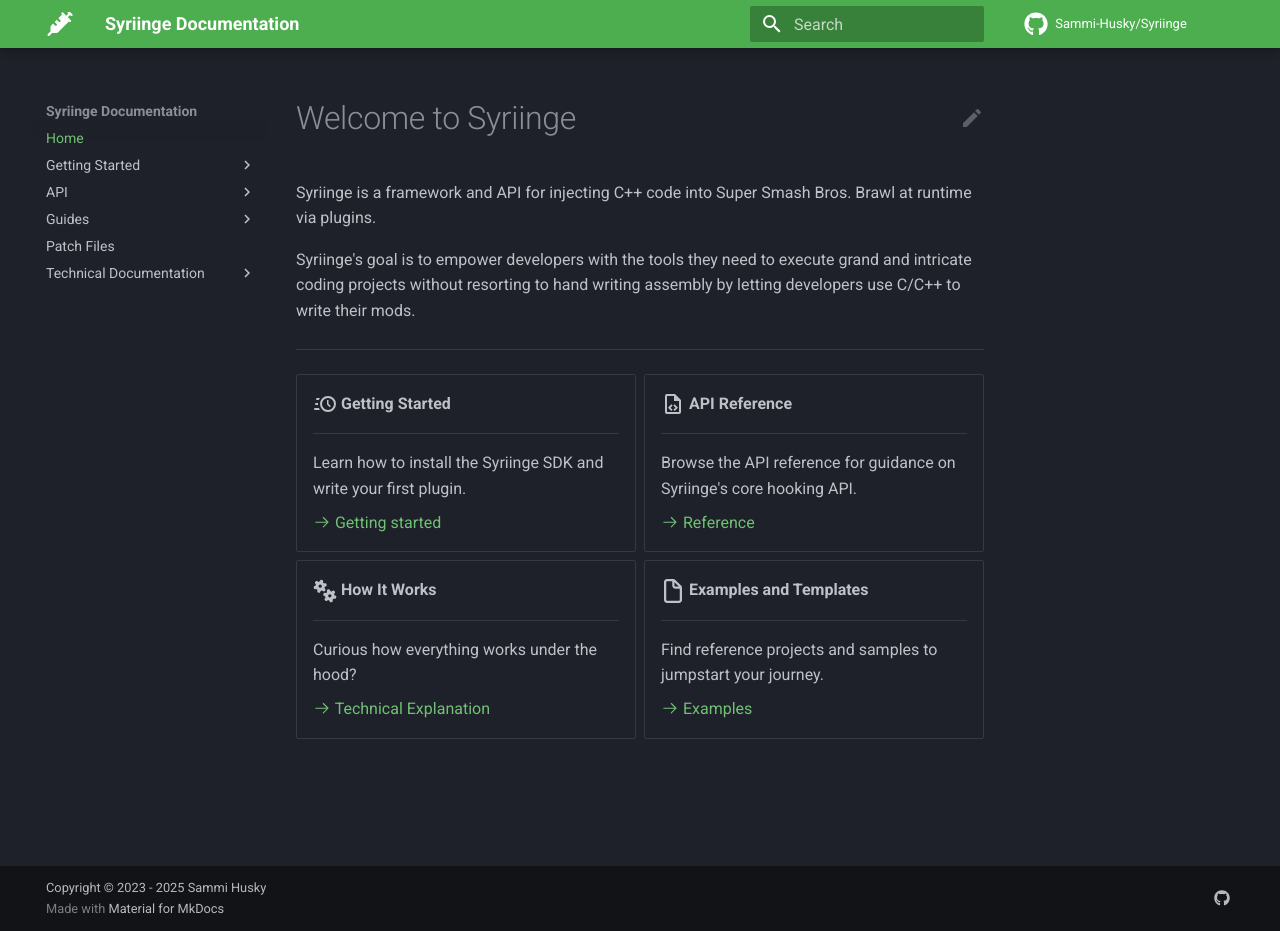
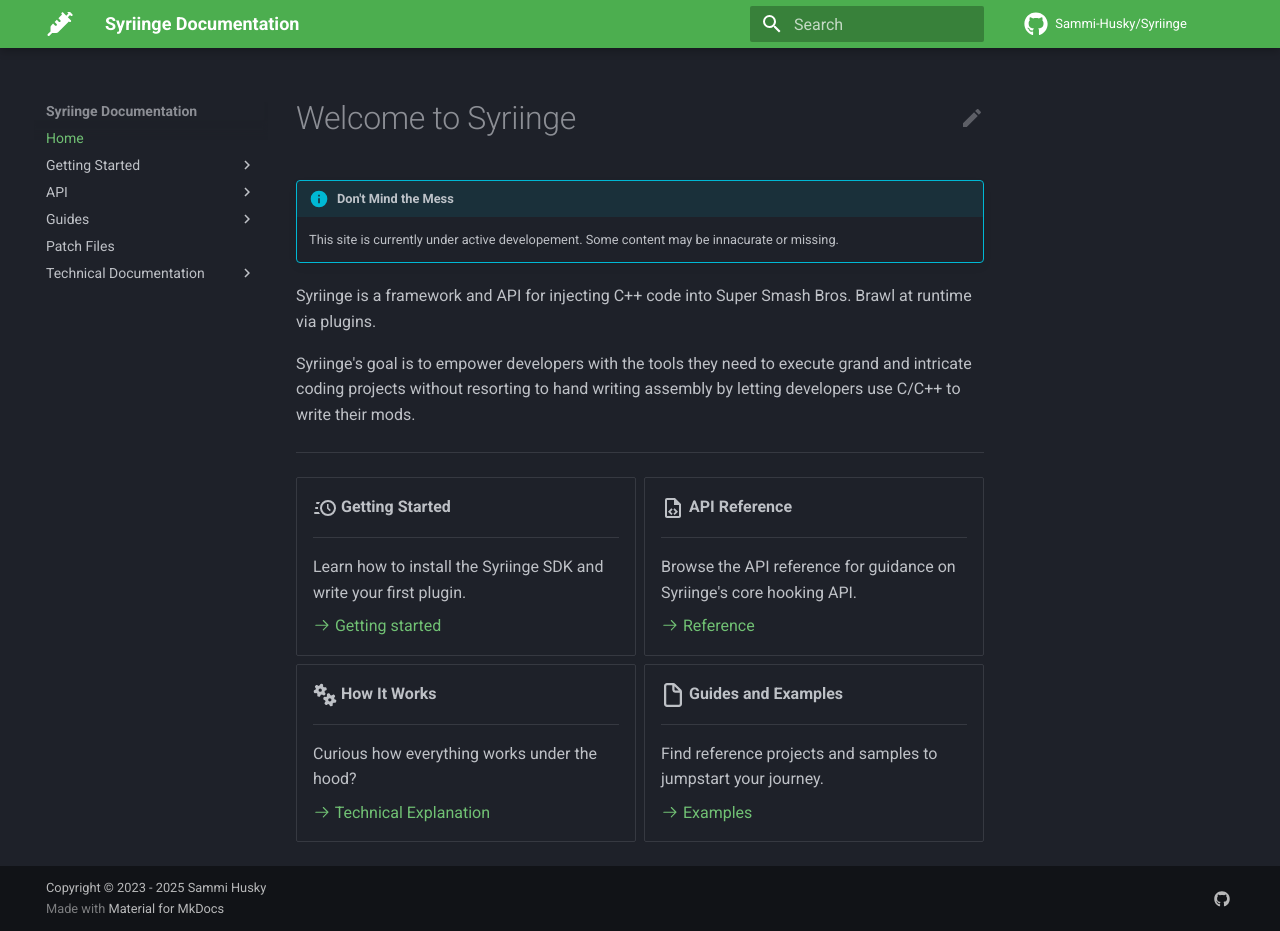
Before and after one commit to Sammi-Husky/Syriinge, an MkDocs documentation site: the page built from docs/index.md, in a window 1280 px wide and 931 px high. Built offline with MkDocs 1.6.1 and Material for MkDocs 9.7.7, drawn with Linux system fonts in a browser that asks for light colours; comment, search, counter and statistics services are not loaded.

Commit message:
docs: Update homepage with under construction notice

```diff
--- a/docs/index.md
+++ b/docs/index.md
@@ -1,4 +1,7 @@
 # Welcome to Syriinge
+!!! info "Don't Mind the Mess"
+    This site is currently under active developement. Some content may be innacurate or missing.
+
 Syriinge is a framework and API for injecting C++ code into Super Smash Bros. Brawl at runtime via plugins.
 
 Syriinge's goal is to empower developers with the tools they need to execute grand and intricate coding projects without resorting to hand writing assembly by letting developers use C/C++ to write their mods.
@@ -31,7 +34,7 @@ Syriinge's goal is to empower developers with the tools they need to execute gra
 
     [:octicons-arrow-right-24: Technical Explanation](#)
 
--   :fontawesome-regular-file:{ .lg .middle } __Examples and Templates__
+-   :fontawesome-regular-file:{ .lg .middle } __Guides and Examples__
 
     ---
 
```
